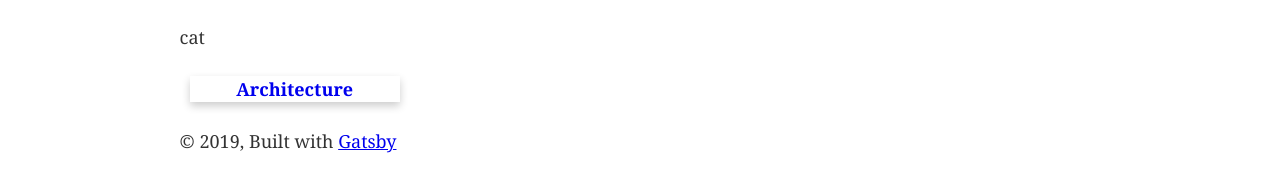
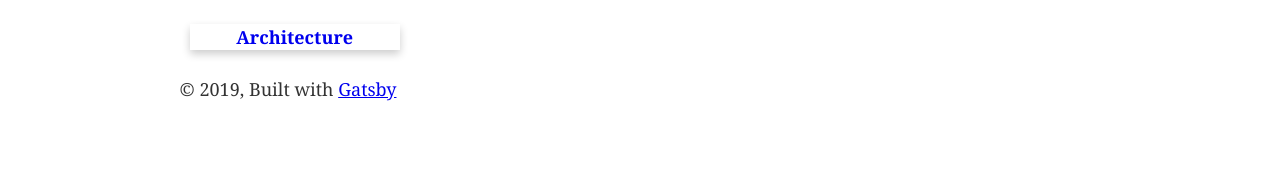
Before and after one commit to mebaatw/panafrican, a Gatsby site: page /collections in a window 1280 px wide. Shown: the part 125-316 px from the top of the page. Built offline with nearby package versions, Linux system fonts and the light colour scheme; Gatsby itself is replaced by a stand-in of ours.

Commit message:
remove cat

```diff
--- a/src/pages/collections.js
+++ b/src/pages/collections.js
@@ -7,7 +7,7 @@ export default ({ data }) => {
     // const post = data.allMarkdownRemark.edges.node
    return (
      <Layout>
-         cat
+
        {data.allMarkdownRemark.group.map((g,i) =>(
        <div key={i}>
            <Link  to={g.fieldValue}>
```
